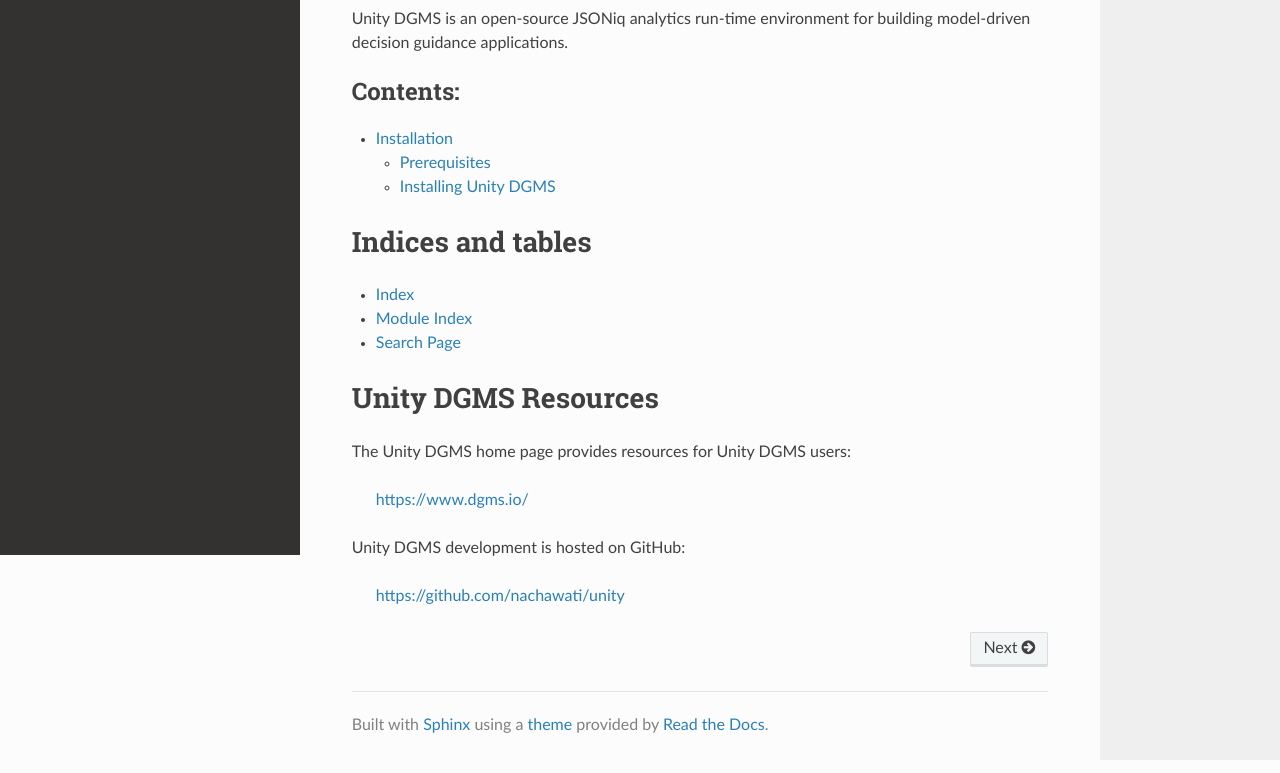
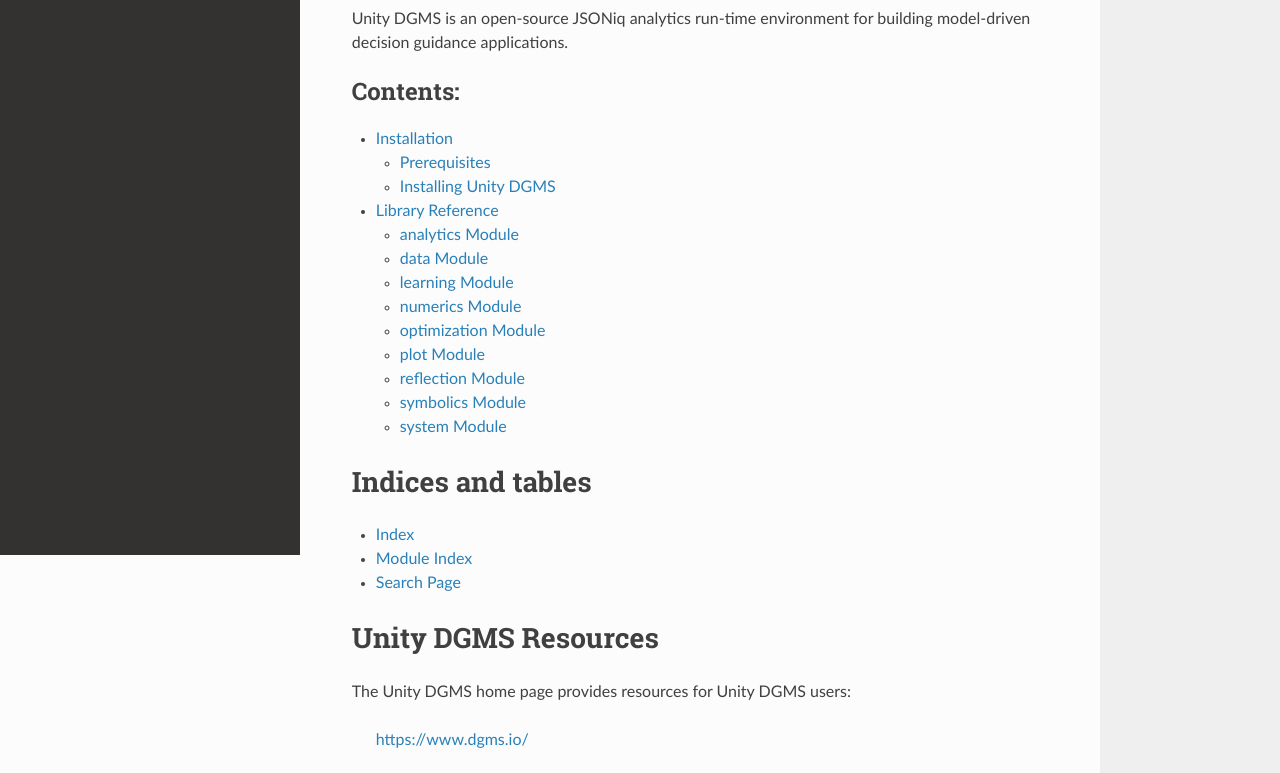
Before and after one commit to nachawati/unity, a website: page docs/html/index.html in a window 1280 px wide. Shown: the part 245-1018 px from the top of the page. Drawn offline with Linux system fonts and the light colour scheme.

Commit message:
Update index.html

```diff
--- a/docs/html/index.html
+++ b/docs/html/index.html
@@ -88,6 +88,7 @@
               <p class="caption"><span class="caption-text">Contents:</span></p>
 <ul>
 <li class="toctree-l1"><a class="reference internal" href="installation.html">Installation</a></li>
+<li class="toctree-l1"><a class="reference internal" href="library/index.html">Library Reference</a></li>
 </ul>
 
 
@@ -167,6 +168,18 @@
 <li class="toctree-l2"><a class="reference internal" href="installation.html#installing-unity-dgms">Installing Unity DGMS</a></li>
 </ul>
 </li>
+<li class="toctree-l1"><a class="reference internal" href="library/index.html">Library Reference</a><ul>
+<li class="toctree-l2"><a class="reference internal" href="library/analytics.html">analytics Module</a></li>
+<li class="toctree-l2"><a class="reference internal" href="library/data.html">data Module</a></li>
+<li class="toctree-l2"><a class="reference internal" href="library/learning.html">learning Module</a></li>
+<li class="toctree-l2"><a class="reference internal" href="library/numerics.html">numerics Module</a></li>
+<li class="toctree-l2"><a class="reference internal" href="library/optimization.html">optimization Module</a></li>
+<li class="toctree-l2"><a class="reference internal" href="library/plot.html">plot Module</a></li>
+<li class="toctree-l2"><a class="reference internal" href="library/reflection.html">reflection Module</a></li>
+<li class="toctree-l2"><a class="reference internal" href="library/symbolics.html">symbolics Module</a></li>
+<li class="toctree-l2"><a class="reference internal" href="library/system.html">system Module</a></li>
+</ul>
+</li>
 </ul>
 </div>
 </div>
```
